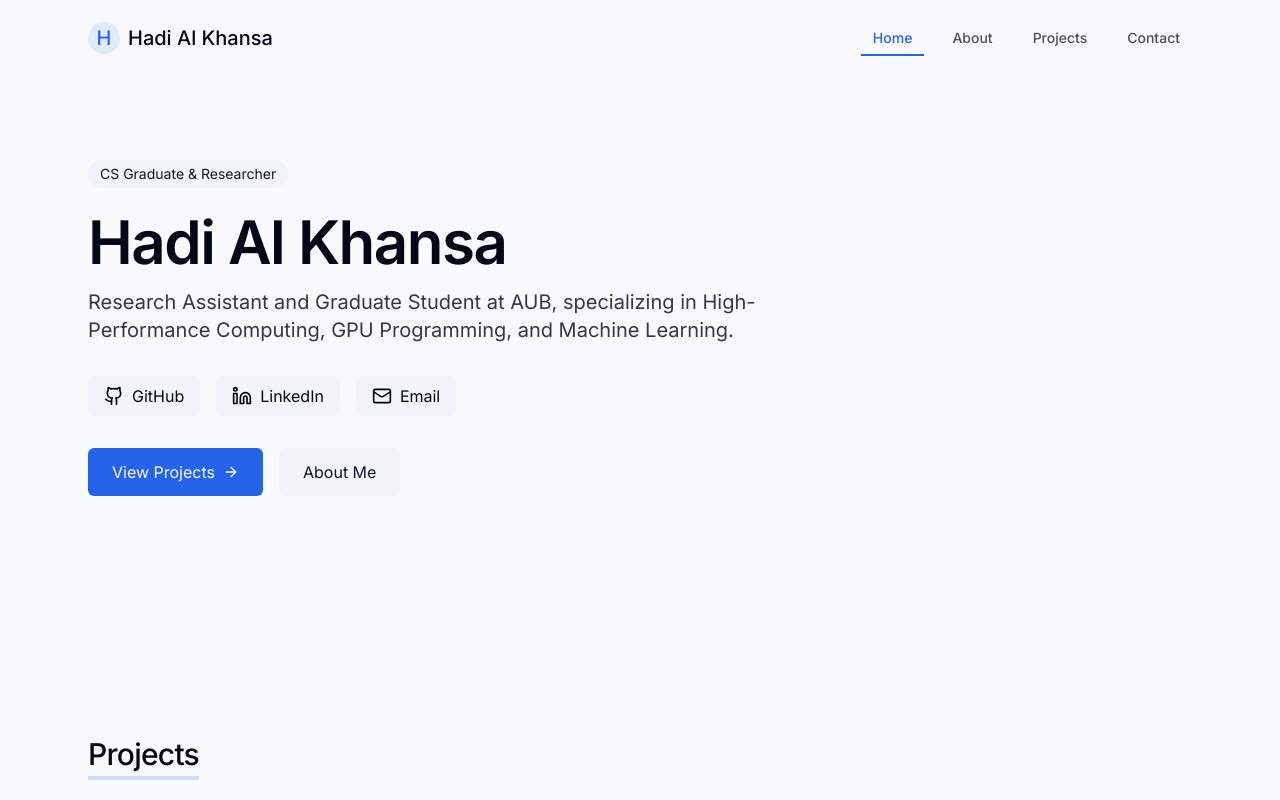
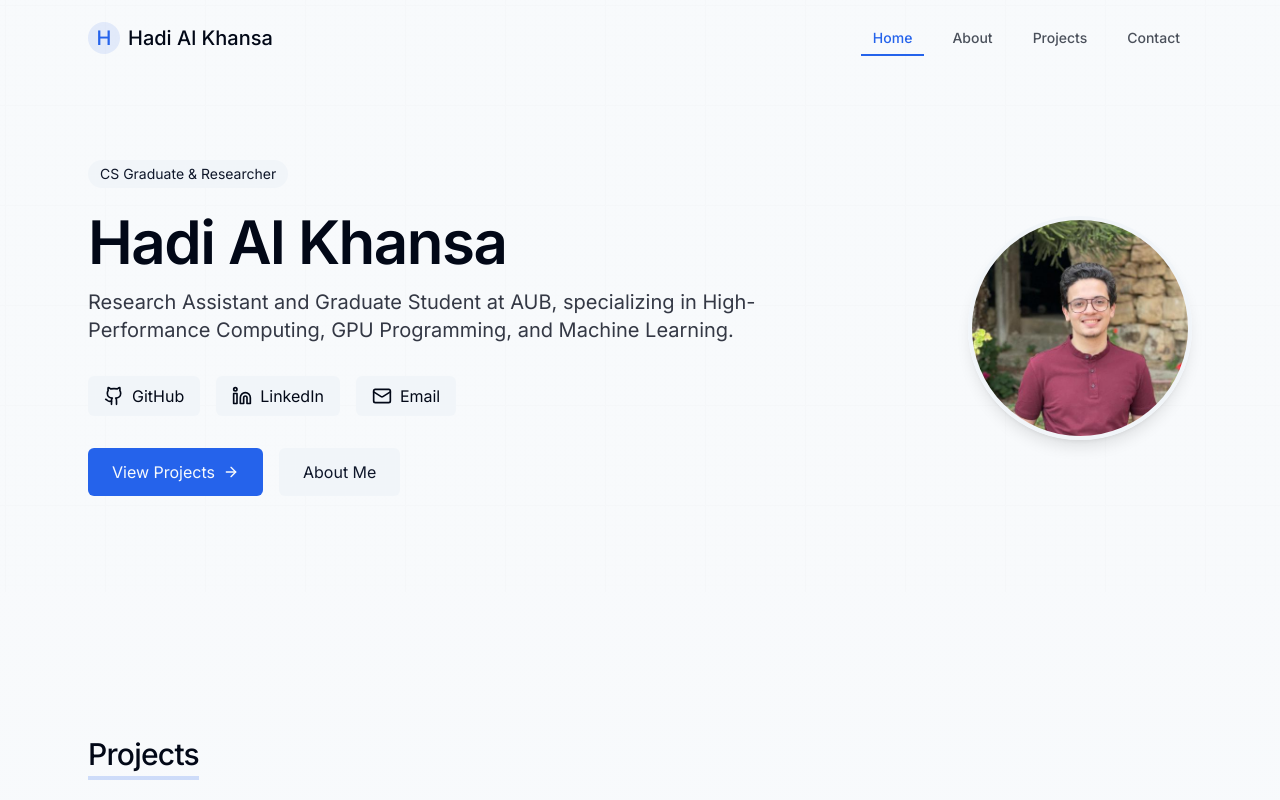
Before and after one commit to HadiKhansaa/portfolio, a React (Vite) app: page / in a window 1280 px wide. Shown: the top 800 px of the page. Built offline with nearby package versions, Linux system fonts and the light colour scheme.

Commit message:
Integrate profile to index page
Integrate the profile information into the index page.

```diff
--- a/src/components/Hero.tsx
+++ b/src/components/Hero.tsx
@@ -2,6 +2,7 @@
 import React from 'react';
 import { ArrowRight, Github, Linkedin, Mail } from 'lucide-react';
 import { Link } from 'react-router-dom';
+import { Avatar, AvatarImage, AvatarFallback } from '@/components/ui/avatar';
 
 const Hero = () => {
   return (
@@ -12,7 +13,8 @@ const Hero = () => {
       </div>
 
       <div className="container relative z-10 max-w-6xl mx-auto px-4 sm:px-6">
-        <div className="stagger-animation">
+        <div className="stagger-animation flex flex-col md:flex-row items-center gap-8 md:gap-12">
+          <div className="flex-1">
             <div className="inline-block">
               <span className="tag mb-4 text-sm font-normal">CS Graduate & Researcher</span>
             </div>
@@ -70,6 +72,14 @@ const Hero = () => {
               </Link>
             </div>
           </div>
+
+          <div className="order-first md:order-last flex-shrink-0">
+            <Avatar className="h-56 w-56 border-4 border-secondary shadow-lg">
+              <AvatarImage src="/lovable-uploads/ab81e324-afee-49c5-9067-18538d8a9a46.png" alt="Hadi Al Khansa" />
+              <AvatarFallback>HK</AvatarFallback>
+            </Avatar>
+          </div>
+        </div>
       </div>
     </section>
   );
```
Also changed, not shown: public/lovable-uploads/ab81e324-afee-49c5-9067-18538d8a9a46.png (added). Lines whose indentation alone changed are shown as unchanged.
